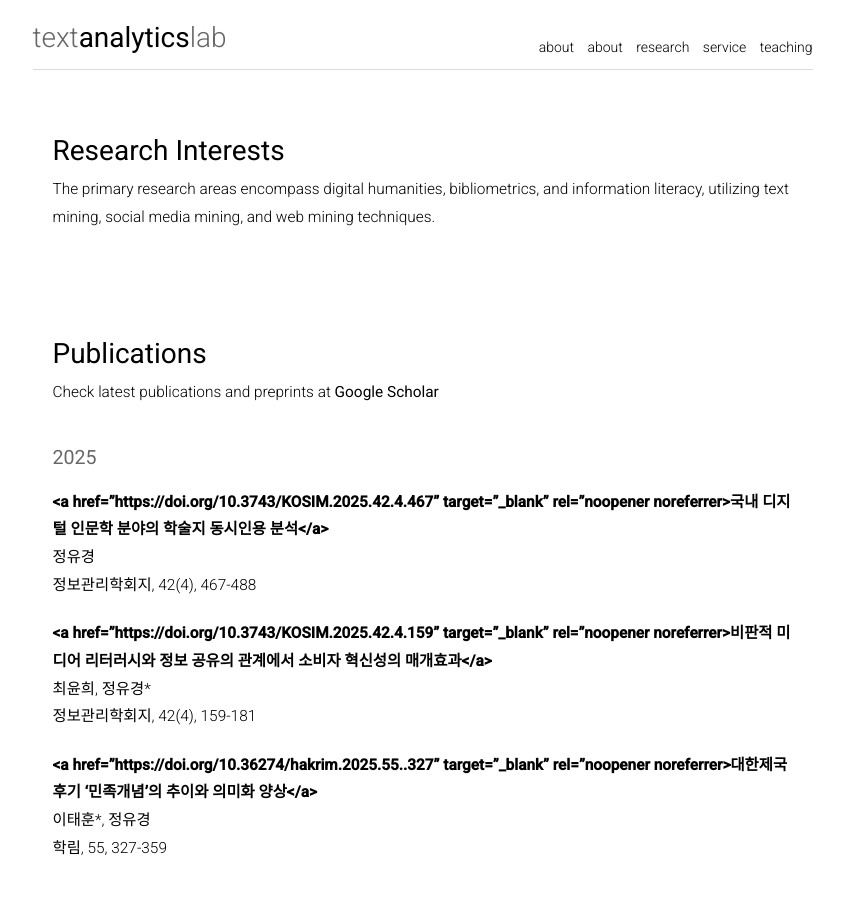
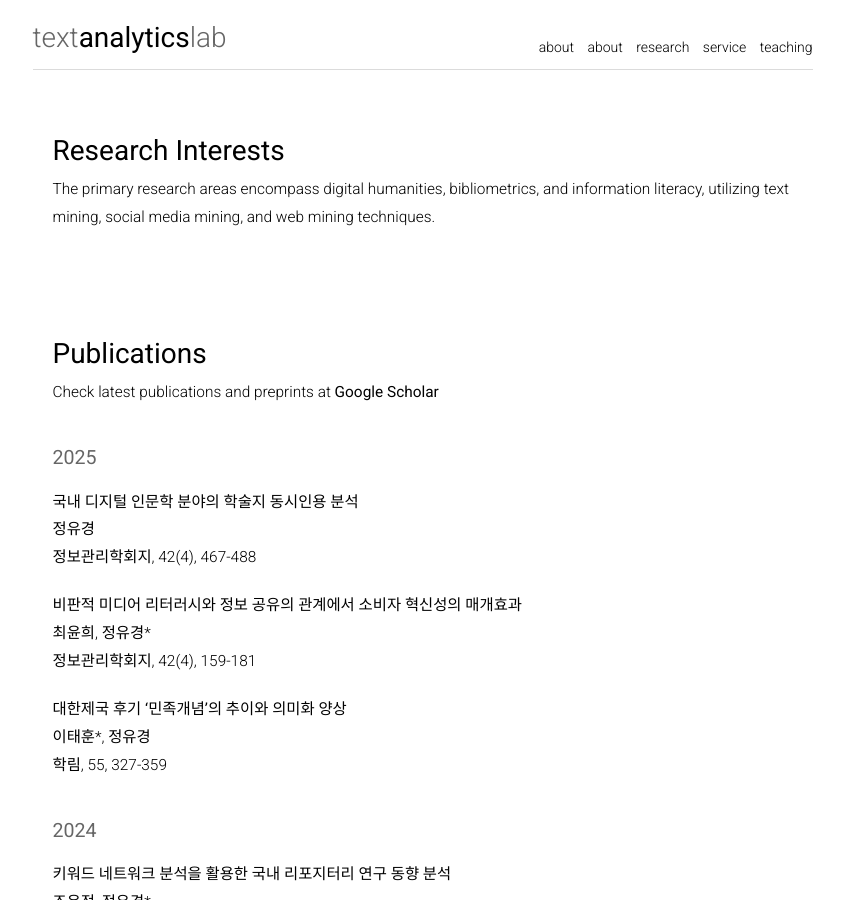
Before and after one commit to katejeong/katejeong.github.io, a Jekyll site: the page built from research.md, in a window 1280 px wide and 900 px high. Shown: the whole window, without its empty margins (210-1054 px from the left). Built offline with Jekyll 4.4.1, drawn with Linux system fonts in a browser that asks for light colours.

Commit message:
Add files via upload

```diff
--- a/research.md
+++ b/research.md
@@ -14,15 +14,15 @@ Check latest publications and preprints at [Google Scholar](https://scholar.goog
 
 #### 2025
 
-**<a href="https://doi.org/10.3743/KOSIM.2025.42.4.467" target="_blank" rel="noopener noreferrer>국내 디지털 인문학 분야의 학술지 동시인용 분석</a>** <br>
+**<a href="https://doi.org/10.3743/KOSIM.2025.42.4.467" target="_blank" rel="noopener noreferrer">국내 디지털 인문학 분야의 학술지 동시인용 분석</a>** <br>
 정유경
 정보관리학회지, 42(4), 467-488 <br>
 
-**<a href="https://doi.org/10.3743/KOSIM.2025.42.4.159" target="_blank" rel="noopener noreferrer>비판적 미디어 리터러시와 정보 공유의 관계에서 소비자 혁신성의 매개효과</a>** <br>
+**<a href="https://doi.org/10.3743/KOSIM.2025.42.4.159" target="_blank" rel="noopener noreferrer">비판적 미디어 리터러시와 정보 공유의 관계에서 소비자 혁신성의 매개효과</a>** <br>
 최윤희, 정유경*
 정보관리학회지, 42(4), 159-181 <br>
 
-**<a href="https://doi.org/10.36274/hakrim.2025.55..327" target="_blank" rel="noopener noreferrer>대한제국 후기 ‘민족개념’의 추이와 의미화 양상</a>** <br>
+**<a href="https://doi.org/10.36274/hakrim.2025.55..327" target="_blank" rel="noopener noreferrer">대한제국 후기 ‘민족개념’의 추이와 의미화 양상</a>** <br>
 이태훈*, 정유경
 학림, 55, 327-359 <br>
 
```
